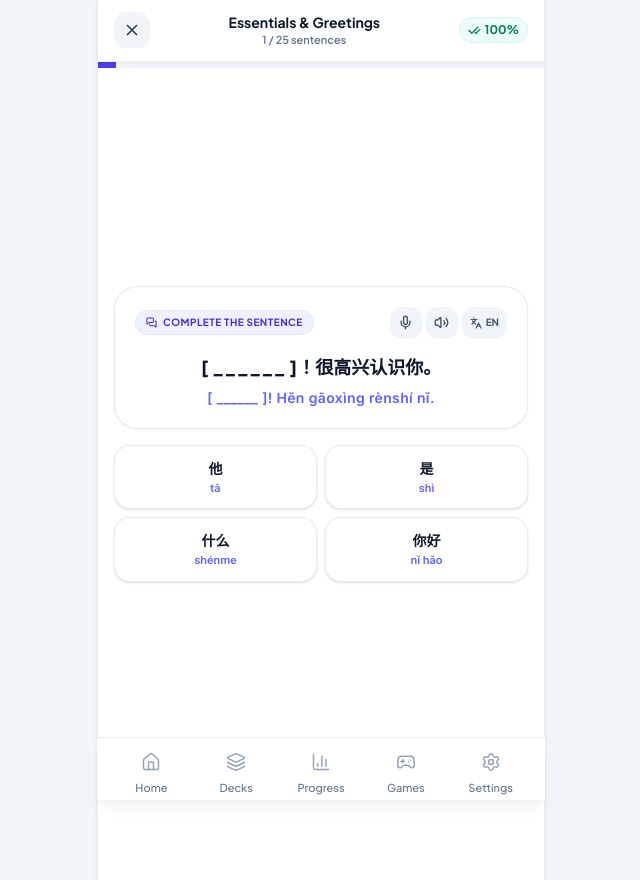
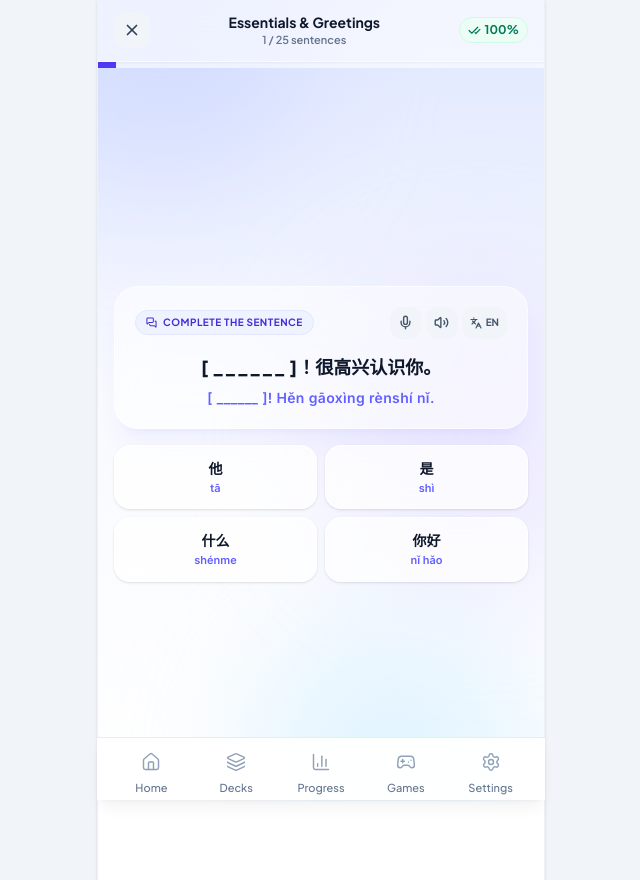
Before and after one commit to RussellJapheth/flash-two, a SvelteKit app: page /practice/sentences/1 in a window 1280 px wide. Shown: the whole page, without its empty margins (319-959 px from the left). Built offline with nearby package versions, Linux system fonts and the light colour scheme.

Commit message:
feat(practice): single-attempt cloze flow with glass styling
Lock answers after one selection, reveal the correct word and
translation, and restyle the page with brand-tinted frosted glass
surfaces. Also simplify incorrect feedback wording.

```diff
--- a/src/routes/practice/sentences/[id]/+page.svelte
+++ b/src/routes/practice/sentences/[id]/+page.svelte
@@ -190,7 +190,7 @@
 
 	function getOptionClass(option: ClozeOption): string {
 		if (!hasAnswered) {
-			return 'border-slate-200/80 bg-white text-slate-800 hover:border-indigo-300 hover:bg-indigo-50/40';
+			return 'border-white/70 bg-white/75 text-slate-800 backdrop-blur-md hover:border-indigo-300 hover:bg-white/90';
 		}
 		if (option.isCorrect) {
 			return 'border-emerald-500 bg-emerald-50/90 text-emerald-800 ring-2 ring-emerald-500/20';
@@ -279,9 +279,17 @@
 	<title>Sentence Practice — {deckTitle}</title>
 </svelte:head>
 
-<div class="flex min-h-screen flex-col justify-between bg-white">
+<div
+	class="relative flex min-h-screen flex-col justify-between overflow-hidden bg-linear-to-b from-indigo-100 via-indigo-50/40 to-white"
+>
+	<div class="pointer-events-none absolute inset-0 z-0">
+		<div class="absolute -top-24 -left-20 h-72 w-72 rounded-full bg-indigo-200/50 blur-3xl"></div>
+		<div class="absolute top-1/3 -right-24 h-80 w-80 rounded-full bg-violet-200/40 blur-3xl"></div>
+		<div class="absolute -bottom-28 left-1/3 h-72 w-72 rounded-full bg-sky-200/40 blur-3xl"></div>
+	</div>
+
 	<header
-		class="sticky top-0 z-20 flex items-center justify-between border-b border-slate-100 bg-white/90 px-4 py-3 shadow-xs backdrop-blur-md"
+		class="sticky top-0 z-30 flex items-center justify-between border-b border-white/60 bg-white/60 px-4 py-3 shadow-xs backdrop-blur-xl"
 	>
 		<button
 			type="button"
@@ -309,17 +317,19 @@
 		</div>
 	</header>
 
-	<div class="h-1.5 w-full overflow-hidden bg-slate-100">
+	<div class="h-1.5 w-full overflow-hidden bg-white/60 backdrop-blur-xs">
 		<div
 			class="h-full bg-indigo-600 transition-all duration-300 ease-out"
 			style="width: {items.length > 0 ? (progressCount / items.length) * 100 : 0}%"
 		></div>
 	</div>
 
-	<main class="mx-auto flex w-full flex-1 flex-col justify-center px-4 py-4 sm:max-w-md">
+	<main
+		class="relative z-10 mx-auto flex w-full flex-1 flex-col justify-center px-4 py-4 sm:max-w-md"
+	>
 		{#if isSessionFinished}
 			<div
-				class="shadow-card space-y-4 rounded-3xl border border-slate-200/90 bg-white p-6 text-center"
+				class="space-y-4 rounded-3xl border border-white/60 bg-white/60 p-6 text-center shadow-xl shadow-indigo-600/5 backdrop-blur-xl"
 			>
 				<div
 					class="mx-auto flex h-20 w-20 items-center justify-center rounded-3xl border border-indigo-100 bg-indigo-50"
@@ -379,10 +389,12 @@
 			</div>
 		{:else if currentItem}
 			<div class="space-y-4">
-				<div class="shadow-card rounded-3xl border border-slate-200/90 bg-white p-5">
+				<div
+					class="rounded-3xl border border-white/60 bg-white/50 p-5 shadow-xl shadow-indigo-600/5 backdrop-blur-xl"
+				>
 					<div class="flex items-center justify-between gap-2">
 						<span
-							class="inline-flex items-center gap-1.5 rounded-full border border-indigo-100 bg-indigo-50 px-2.5 py-1 font-headline text-[10px] font-bold tracking-wider text-indigo-700 uppercase"
+							class="inline-flex items-center gap-1.5 rounded-full border border-indigo-100 bg-indigo-50/90 px-2.5 py-1 font-headline text-[10px] font-bold tracking-wider text-indigo-700 uppercase backdrop-blur-xs"
 						>
 							<MessagesSquare size={11} strokeWidth={2.25} />
 							<span>Complete the sentence</span>
@@ -525,7 +537,7 @@
 							<span>Correct! You nailed this sentence.</span>
 						{:else}
 							<AlertCircle size={16} class="shrink-0" />
-							<span>The answer is locked in — the correct word is now filled in above.</span>
+							<span>That's incorrect.</span>
 						{/if}
 					</div>
 				{/if}
@@ -542,7 +554,7 @@
 			</div>
 		{:else}
 			<div
-				class="shadow-card space-y-3 rounded-3xl border border-dashed border-slate-200 bg-white p-8 text-center text-slate-500"
+				class="space-y-3 rounded-3xl border border-dashed border-white/60 bg-white/50 p-8 text-center text-slate-500 shadow-xl shadow-indigo-600/5 backdrop-blur-xl"
 			>
 				<MessagesSquare size={40} strokeWidth={1.5} class="mx-auto mb-2 text-slate-400" />
 				<h3 class="font-headline text-base font-bold text-slate-800">
```
